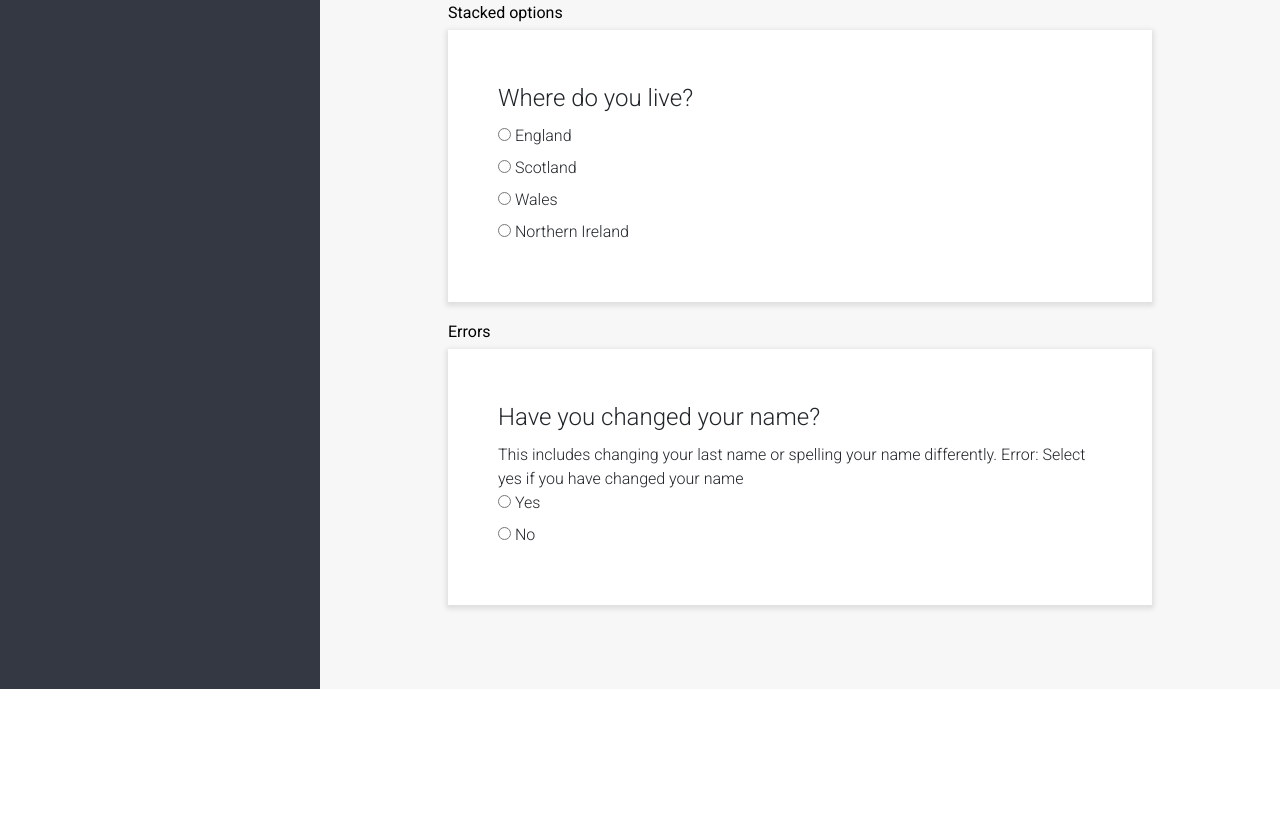
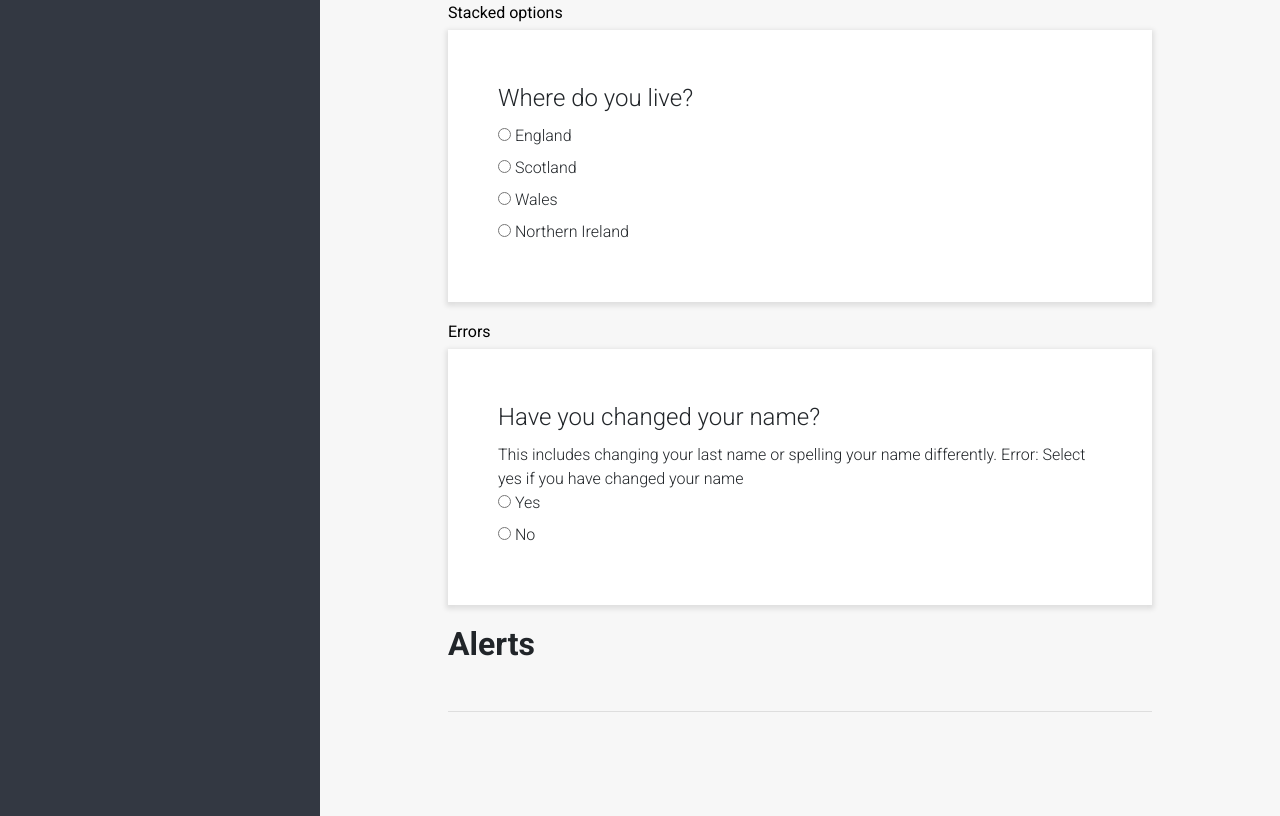
Before and after one commit to yminiawi/broxbourne-design-system, a website: page app/index.html in a window 1280 px wide. Shown: the part 10520-11336 px from the top of the page. Before the commit the page ends 11209 px from the top, so only its background shows below. Drawn offline with nearby package versions, Linux system fonts and the light colour scheme; files that its build step writes are made by us from their sources.

Commit message:
start of alerts section

```diff
--- a/app/index.html
+++ b/app/index.html
@@ -1522,6 +1522,11 @@ color: #253858; margin-bottom: 24px; }</code></pre>
             </div><!-- end of sub-section -->
           </div><!-- end of forms patterns -->
 
+          <div id="alerts"  class="guide-section">
+            <h2>Alerts</h2>
+          </div><!-- end of alerts -->
+
+
         </div><!-- end of right -->
       </div><!-- end of row -->
 
```
